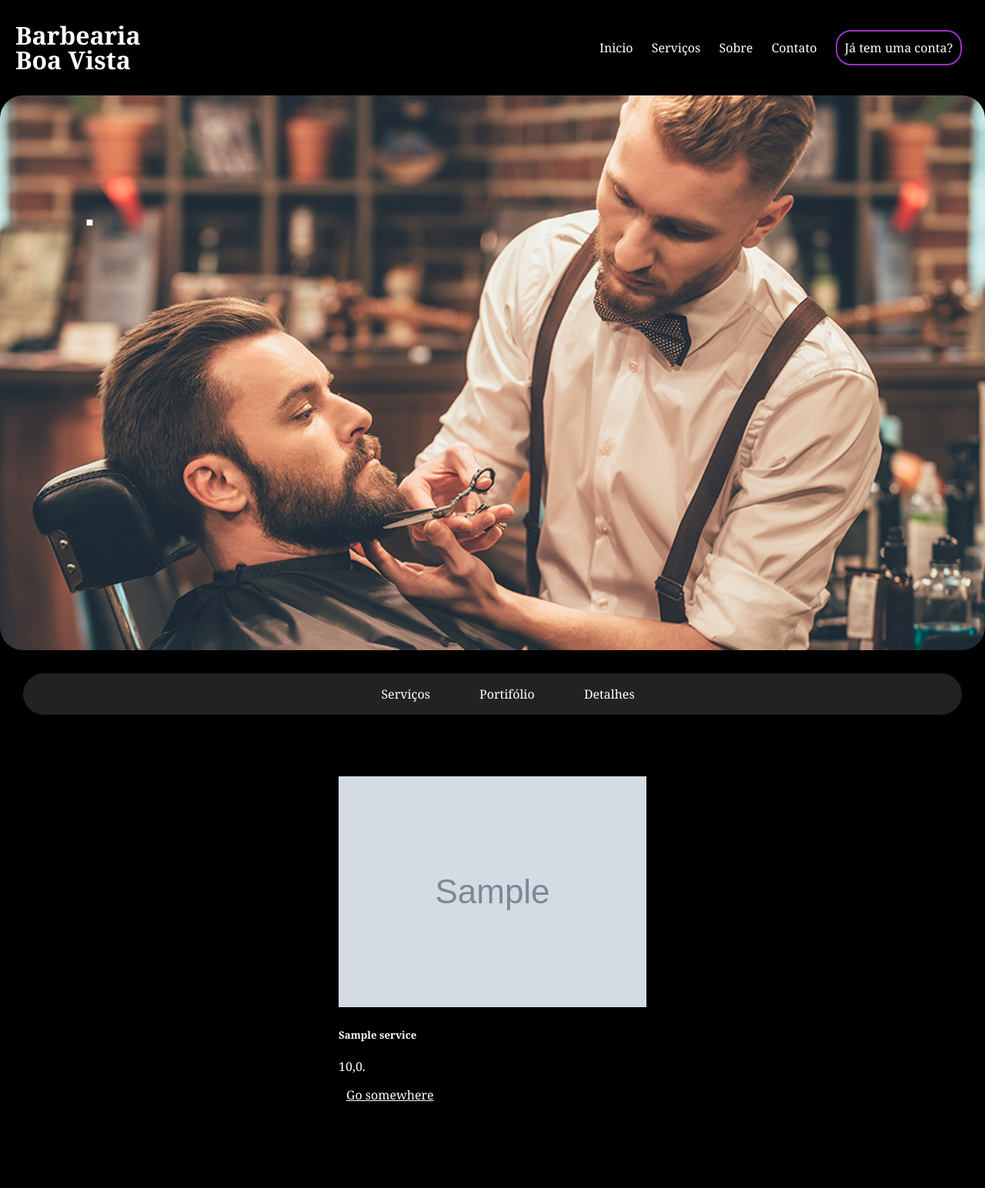
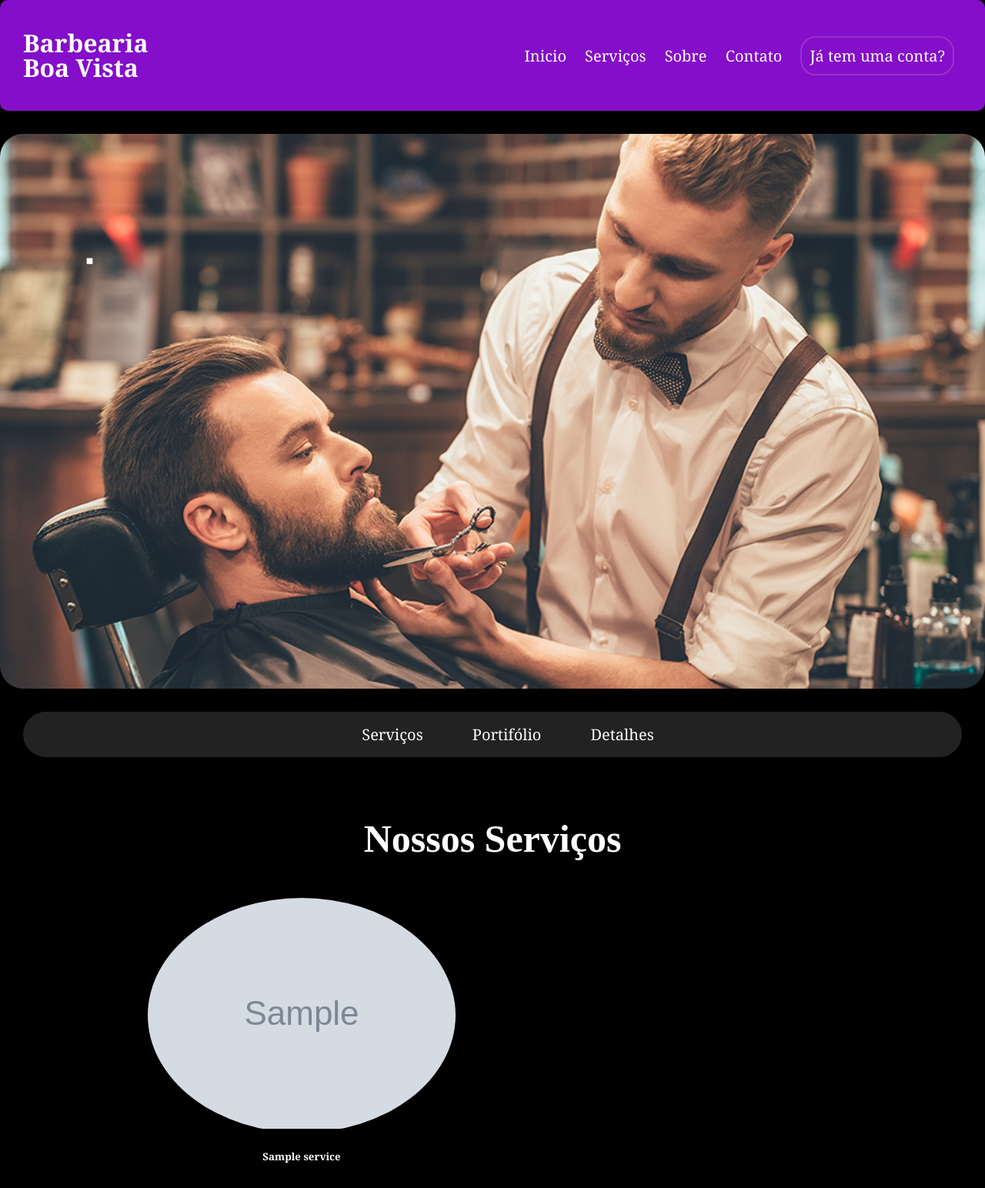
Before and after one commit to ericsanto/dockerizing_webapp_django_aws, a Django app: page / in a window 1280 px wide. Shown: the whole page at 77% size. Before the commit the page ends 1431 px from the top, so only its background shows below. Run offline with Django 5.2, Linux system fonts and the light colour scheme; tables that the repository leaves empty hold one stand-in row (values such as "Sample post"); grey boxes marked "Sample" are stand-in pictures; some web fonts are replaced.

Commit message:
atualização

```diff
--- a/home/admin.py
+++ b/home/admin.py
@@ -14,3 +14,4 @@ admin.site.register(Services)
 admin.site.register(Scheduling, SchedulingAdmin)
 admin.site.register(BarbersTeam, BarbersTeamAdmin)
 admin.site.register(Portfolio)
+admin.site.register(Finance)
--- a/home/models.py
+++ b/home/models.py
@@ -2,12 +2,14 @@ from django.db import models
 from django.contrib.auth.models import User
 from django.utils import timezone
 from PIL import Image
+from django.contrib import messages
 
 
 class Services(models.Model):
     name = models.CharField(verbose_name='Nome',
                             max_length=255, blank=True, null=True)
-    price = models.FloatField(verbose_name='Preço', blank=True, null=True)
+    price = models.DecimalField(verbose_name='Preço',
+                                blank=True, null=True, default=0, decimal_places=2, max_digits=5)
     image = models.ImageField(blank=True, null=True, upload_to='serviços')
 
     class Meta:
@@ -22,8 +24,8 @@ class Services(models.Model):
         if self.image:
             img = Image.open(self.image.path)
 
-            new_width = 18 * 16
-            new_heigth = 200
+            new_width = 122
+            new_heigth = 117
 
             img = img.resize((new_width, new_heigth), Image.ADAPTIVE)
             img.save(self.image.path)
@@ -65,12 +67,33 @@ class Scheduling(models.Model):
     barber = models.ForeignKey(
         BarbersTeam, blank=True, null=True, on_delete=models.CASCADE)
     phone = models.CharField('Celular', max_length=16, blank=True, null=True)
+    scheduling_complete = models.BooleanField(
+        default=False, blank=True, null=True)
+    scheduling_quantity = models.PositiveIntegerField(
+        default=0, blank=True, null=True)
 
     def __str__(self):
-        return self.user.username
+        return self.user.username or ''
 
 
 class Portfolio(models.Model):
     description = models.TextField(blank=True, null=True)
     image_portfolio = models.ImageField(
         blank=True, null=True, upload_to='portfolio')
+
+    def save(self, *args, **kwargs):
+        super().save(*args, **kwargs)
+
+        if self.image_portfolio:
+            img = Image.open(self.image_portfolio.path)
+
+            new_width = 20 * 20
+            new_heigth = 250
+
+            img = img.resize((new_width, new_heigth), Image.ADAPTIVE)
+            img.save(self.image_portfolio.path)
+
+
+class Finance(models.Model):
+    scheduling = models.ForeignKey(
+        Scheduling, verbose_name='Todos os Agendamentos:', blank=True, null=True, on_delete=models.CASCADE)
--- a/home/static/css/style.css
+++ b/home/static/css/style.css
@@ -3,6 +3,7 @@ body {
   color: white;
   font-family: Georgia, 'Times New Roman', Times, serif;
   margin: 0;
+  margin-bottom: 10px;
   box-sizing: border-box;
   padding: 0;
 }
@@ -12,7 +13,11 @@ header {
   flex-direction: row;
   justify-content: space-between;
   align-items: center;
-  margin: 20px;
+  margin: 0;
+  padding: 30px;
+  background-color: rgb(132,14,201);
+  border-radius: 10px;
+  margin-bottom: 30px;
 
 }
 
@@ -28,11 +33,13 @@ li {
 a {
   margin: 10px;
   color: white;
+  text-decoration: none;
+  font-size: 20px;
 
 }
 
 a:hover{
-  color: rgb(132,14,201);
+  color: black;
   transition: 0.3s all;
 }
 
@@ -115,7 +122,7 @@ article {
 .img-home {
   border-radius: 30px;
   width: 100%;
-  height: 100%;
+  height: 90%;
 }
 
 .options {
@@ -133,7 +140,7 @@ article {
 
 
 .btn-options:hover {
-  background-color:  rgb(153,50,204);
+  background-color:  black;
   border-radius: 30px;
   color: white;
   transition: 0.3s all;
@@ -143,14 +150,194 @@ article {
   display: flex;
   flex-direction: row;
   flex-wrap: wrap;
-  align-items: center;
+  justify-content: space-around;
   justify-content: center;
-  margin: 30px;
-  padding-top: 50px;
+  margin: 50px;
 
 }
 
 .card {
-  max-width: 1000px;
+  width: 30%;
+  padding-bottom: 80px;
+  justify-content: center;
+  align-items: center;
+  text-align: center;
   border-radius: 20px;
+  max-width: 50%;
 }
+
+.card-img-top {
+  width: 18rem;
+  height: 70%;
+  border-radius: 20px;
+  padding-top: 20px;
+}
+
+.card-price {
+  font-size: 15px;
+}
+
+.card:hover {
+  background-color: rgb(153,50,204);
+  transition: 0.8s;
+  overflow: hidden;
+  cursor: pointer;
+}
+
+p {
+  margin: 0 auto;
+  padding: 10px;
+}
+
+.scheduling-title {
+  margin: 30px;
+  font-size: 40px;
+  padding-top: 20px;
+}
+
+#btn {
+  text-decoration: none;
+}
+
+
+.btn-primary:hover {
+  color: white;
+  background-color:black;
+  border-radius: 20px;
+  padding: 10px;
+}
+
+
+.container-fluid {
+  display: flex;
+  flex-direction: column;
+  width: 60%;
+  margin: 0 auto;
+ justify-content: center;
+ padding-top: 30px;
+}
+
+.submit-btn {
+  width: 30%;
+}
+
+.submit-btn:hover {
+  background-color: rgb(153,50,204);
+  color: white;
+  transition: 0.3s;
+}
+
+.confirm-delete {
+  width: 30%;
+  border-radius: 20px;
+  padding: 10px;
+  margin-top: 20px;
+}
+
+.confirm-delete:hover {
+  color: white;
+  background-color: rgb(153,50,204);
+  cursor: pointer;
+  transition: 0.3s
+}
+
+.cancel-delete {
+  border-radius: 20px;
+  padding: 10px;
+  width: 30%;
+}
+
+.cancel-delete:hover {
+  color: white;
+  background-color: rgb(153,50,204);
+  cursor: pointer;
+  transition: 0.3s
+}
+
+.container-portfolio {
+  display: flex;
+  flex-direction: column;
+  justify-content: center;
+  align-items: center;
+  margin: 0 auto;
+  padding-top: 80px;
+}
+
+.description {
+  padding-bottom: 30px;
+}
+
+.img-portfolio {
+  border-radius: 10px;
+
+}
+
+#table {
+  padding: 30px;
+  color: white;
+  align-items: center;
+}
+
+.th {
+  padding: 20px;
+}
+
+.title {
+  font-size: 50px;
+}
+
+.container-all-schedulings {
+  display: flex;
+  margin: 0 auto;
+  text-align: center;
+  justify-content: center;
+
+}
+
+.title-h2 {
+  text-align: center;
+  padding-top: 30px;
+}
+
+.circle {
+  border-radius: 50%;
+  width: 150px;
+  height: 150px;
+  overflow: hidden;
+  position: relative;
+}
+
+
+.container-home {
+  display: flex;
+  flex-direction: row;
+  flex-wrap: wrap;
+  justify-content: space-between;
+  margin: 0 auto;
+  align-items: center;
+  padding-top: 30px;
+  max-width: 70%;
+}
+
+
+.circle-card {
+  justify-content: center;
+  align-items: center;
+  text-align: center;
+
+}
+
+
+.circle-image {
+  width: 100%;
+  height: 100%;
+  overflow: hidden;
+  border-radius: 50%;
+  margin: 0 auto;
+}
+
+.circle-img img {
+  width: 100%;
+  height: 100%;
+
+}
--- a/home/templates/home.html
+++ b/home/templates/home.html
@@ -1,3 +1,4 @@
+{% extends 'register.html' %}
 {% load static %}
 <!DOCTYPE html>
 <html lang="en">
@@ -8,6 +9,8 @@
   <title>Inicio</title>
 </head>
 <body>
+
+  {% block header %}
       <header>
         <div id="title">
           <h1>Barbearia</h1>
@@ -15,13 +18,18 @@
         </div>
 
         <ul>
-      <a href="#"><li>Inicio</li></a>
+          <a href="{% url 'home' %}"><li>Inicio</li></a>
           <a href="#"><li>Serviços</li></a>
           <a href="#"><li>Sobre</li></a>
           <a href="#"><li>Contato</li></a>
+          {% if not request.user.is_authenticated %}
           <a href="#" id="inscreva-se-btn"><li>Já tem uma conta?</li></a>
+          {% endif %}
         </ul>
       </header>
+  {% endblock %}
+
+  {% block content %}
       <div id="div-services">
         <img src="{% static 'images/barbearia.png' %}" alt="" class="img-home">
       </div>
@@ -40,19 +48,25 @@
         </ul>
       </div>
 
-      <div class="container">
+
+      <div class="title-h2">
+        <h2>Nossos  Serviços</h2>
+      </div>
+
+      <div class="container-home">
         {% for service in services %}
-        <div class="card">
+          <div class="circle-card">
             {% if service.image %}
-          <img class="card-img-top" src="{{ service.image.url }}" alt="Card image cap">
+              <div class="circle-image">
+                <img src="{{ service.image.url }}" alt="Circular Image">
+              </div>
             {% endif %}
             <div class="card-body">
-            <h5 class="card-title">{{service.name}}</h5>
-            <p class="card-text">{{ service.price }}.</p>
-            <a href="#" class="btn btn-primary">Go somewhere</a>
+              <h5 class="card-title">{{ service.name }}</h5>
             </div>
           </div>
         {% endfor %}
       </div>
+  {% endblock %}
 </body>
 </html>
--- a/home/templates/register.html
+++ b/home/templates/register.html
@@ -17,11 +17,13 @@
     </div>
 
     <ul>
-      <a href="#"><li>Inicio</li></a>
+      <a href="{% url 'home' %}"><li>Inicio</li></a>
       <a href="#"><li>Serviços</li></a>
       <a href="#"><li>Sobre</li></a>
       <a href="#"><li>Contato</li></a>
+      {% if not request.user.is_authenticated %}
       <a href="#" id="inscreva-se-btn"><li>Já tem uma conta?</li></a>
+      {% endif %}
     </ul>
   </header>
   {% endblock %}
--- a/home/urls.py
+++ b/home/urls.py
@@ -14,5 +14,6 @@ urlpatterns = [
     path('scheduling_delete/<int:pk>/',
          UserSchedulingDeleteView.as_view(), name='scheduling_delete'),
     path('portfolio_create/', PortfolioCreateView.as_view(), name='portfolio_create'),
-    path('portfolio/', PortfolioListView.as_view(), name='portfolio')
+    path('portfolio/', PortfolioListView.as_view(), name='portfolio'),
+    path('finances/', FinanceListView.as_view(), name='finances')
 ]
--- a/home/views.py
+++ b/home/views.py
@@ -34,7 +34,8 @@ class SchedulingCreateView(CreateView):
     def form_valid(self, form):
         if self.request.user.is_authenticated:
             form.instance.user = self.request.user
-        return super().form_valid(form)
+
+        super().form_valid(form)
 
 
 class SchedulingUpdateView(UpdateView):
@@ -81,3 +82,9 @@ class PortfolioListView(ListView):
     model = Portfolio
     template_name = 'portfolio_list.html'
     context_object_name = 'portfolio_objects'
+
+
+class FinanceListView(ListView):
+    model = Finance
+    template_name = 'finances.html'
+    context_object_name = 'finances_objects'
```
Also changed, not shown: home/forms.py (+11 -0 lines). Lines whose indentation alone changed are shown as unchanged.
